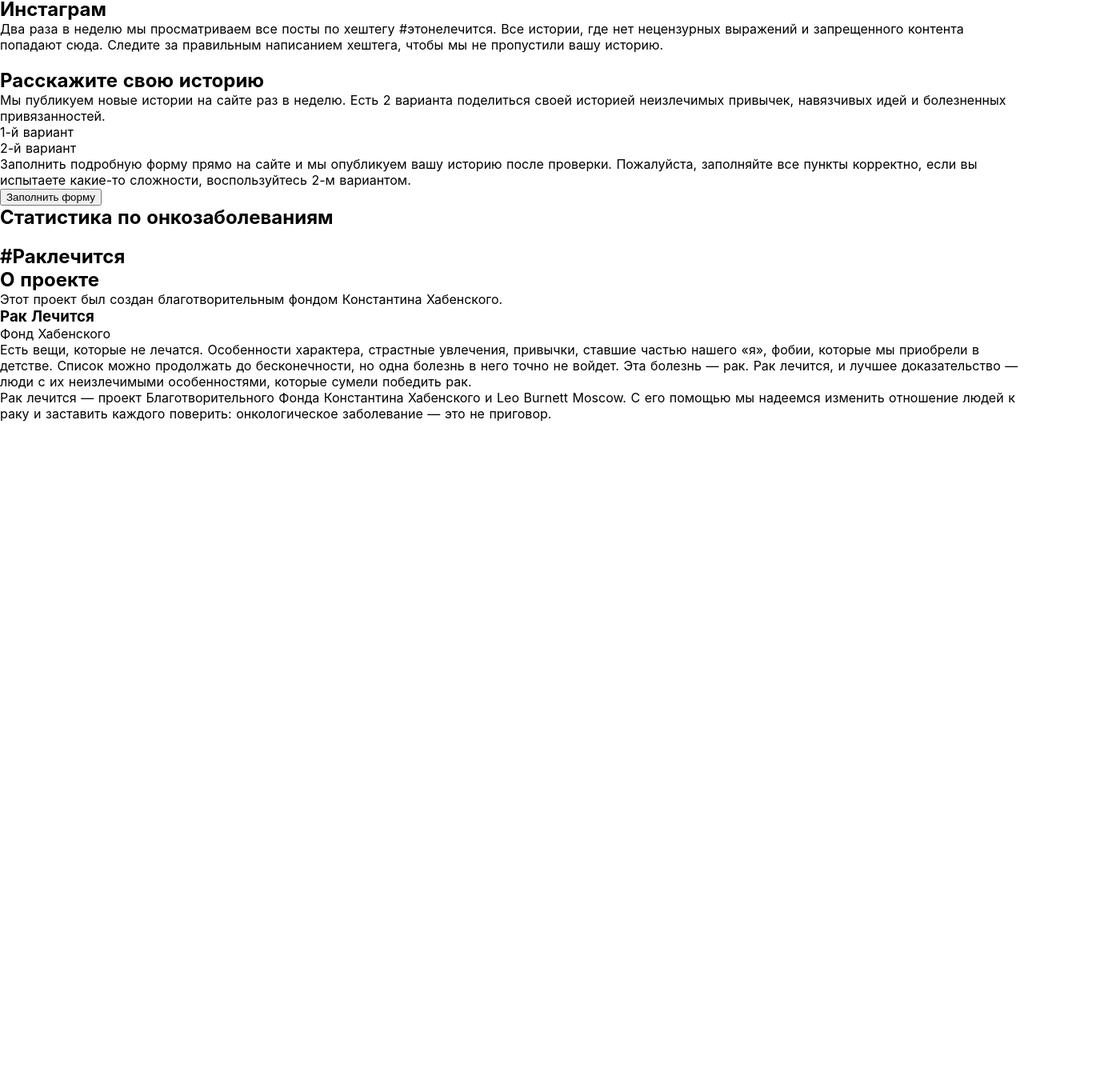
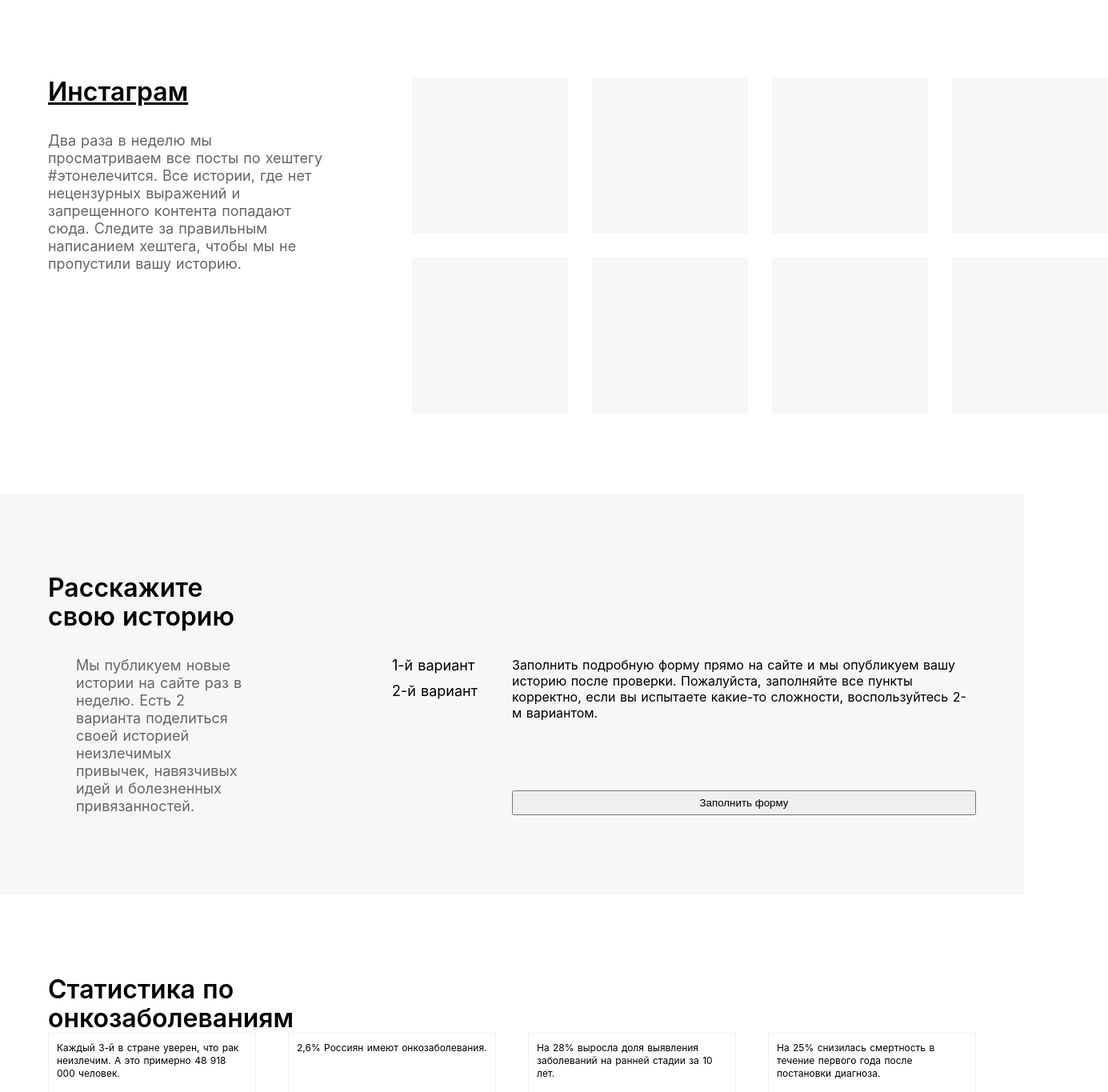
Before and after one commit to Kristina100070/Project-RakLechitsa, a Nuxt app: page / in a window 1280 px wide. Shown: the part 1835-3200 px from the top of the page at 80% size, 1385 px wide, since content can reach past the window. Before the commit the page ends 2362 px from the top, so only its background shows below. Built offline with nearby package versions, Linux system fonts and the light colour scheme.

Commit message:
socialNetwork yourStory Statistics

```diff
--- a/components/blocks/Social-network.vue
+++ b/components/blocks/Social-network.vue
@@ -0,0 +1,64 @@
+<template>
+  <section class="social-network">
+    <div class="social-network__content">
+      <h2 class="social-network__title">Инстаграм</h2>
+      <p class="social-network__subtitle">
+        Два раза в неделю мы просматриваем все посты по хештегу #этонелечится.
+        Все истории, где нет нецензурных выражений и запрещенного контента
+        попадают сюда. Следите за правильным написанием хештега, чтобы мы не
+        пропустили вашу историю.
+      </p>
+    </div>
+    <div class="social-network__container">
+      <div class="social-network__image"></div>
+      <div class="social-network__image"></div>
+      <div class="social-network__image"></div>
+      <div class="social-network__image"></div>
+      <div class="social-network__image"></div>
+      <div class="social-network__image"></div>
+      <div class="social-network__image"></div>
+      <div class="social-network__image"></div>
+    </div>
+  </section>
+</template>
+
+<script>
+export default {};
+</script>
+
+<style scoped>
+.social-network {
+  padding: 100px 60px;
+  height: auto;
+  display: grid;
+  grid-template-columns: 1fr 1fr;
+  grid-column-gap: 110px;
+}
+
+.social-network__title {
+  font-weight: 600;
+  font-size: 32px;
+  line-height: 36px;
+  text-decoration-line: underline;
+}
+
+.social-network__subtitle {
+  padding-top: 32px;
+  font-size: 18px;
+  line-height: 22px;
+  min-width: 345px;
+  color: #666666;
+}
+
+.social-network__container {
+  display: grid;
+  grid-template-columns: 195px 195px 195px 195px;
+  gap: 30px;
+}
+
+.social-network__image {
+  background-color: #f7f7f7;
+  width: 195px;
+  height: 195px;
+}
+</style>
--- a/components/blocks/Statistics.vue
+++ b/components/blocks/Statistics.vue
@@ -0,0 +1,77 @@
+<template>
+  <section class="statistics">
+    <h2 class="statistics__title">Статистика по онкозаболеваниям</h2>
+    <div class="statistics__container">
+      <div class="statistics__card">
+        <h2 class="card__title">
+          Каждый 3-й в стране уверен, что рак неизлечим. А это примерно 48 918
+          000 человек.
+        </h2>
+        <img class="card__image" />
+        <p class="card__info"></p>
+        <p class="card__source"></p>
+      </div>
+      <div class="statistics__card">
+        <h2 class="card__title">2,6% Россиян имеют онкозаболевания.</h2>
+        <img class="card__image" />
+        <p class="card__info"></p>
+        <p class="card__source"></p>
+      </div>
+      <div class="statistics__card">
+        <h2 class="card__title">
+          На 28% выросла доля выявления заболеваний на ранней стадии за 10 лет.
+        </h2>
+        <img class="card__image" />
+        <p class="card__info"></p>
+        <p class="card__source"></p>
+      </div>
+      <div class="statistics__card">
+        <h2 class="card__title">
+          На 25% снизилась смертность в течение первого года после постановки
+          диагноза.
+        </h2>
+        <img class="card__image" />
+        <p class="card__info"></p>
+        <p class="card__source"></p>
+      </div>
+    </div>
+  </section>
+</template>
+
+<script>
+export default {};
+</script>
+
+<style scoped>
+.statistics {
+  padding: 100px 60px;
+  display: flex;
+  flex-direction: column;
+}
+
+.statistics__title {
+  font-weight: 600;
+  font-size: 32px;
+  line-height: 36px;
+  max-width: 380px;
+}
+
+.statistics__container {
+  display: grid;
+  grid-template-columns: 1fr 1fr 1fr 1fr;
+  grid-column-gap: 40px;
+}
+
+.statistics__card {
+  border: 1px solid #efefef;
+  min-height: 300px;
+}
+
+.card__title {
+  font-weight: normal;
+  font-size: 12px;
+  line-height: 16px;
+  max-width: 260px;
+  padding: 10px;
+}
+</style>
--- a/components/blocks/Your-story.vue
+++ b/components/blocks/Your-story.vue
@@ -0,0 +1,76 @@
+<template>
+  <section class="your-story">
+    <div class="your-story__main-info">
+      <h2 class="your-story__title">Расскажите свою историю</h2>
+      <p class="your-story__subtitle">
+        Мы публикуем новые истории на сайте раз в неделю. Есть 2 варианта
+        поделиться своей историей неизлечимых привычек, навязчивых идей и
+        болезненных привязанностей.
+      </p>
+    </div>
+    <div class="your-story__form">
+      <div class="form__variants">
+        <p class="form__variant">1-й вариант</p>
+        <p class="form__variant">2-й вариант</p>
+      </div>
+      <p class="form__info">
+        Заполнить подробную форму прямо на сайте и мы опубликуем вашу историю
+        после проверки. Пожалуйста, заполняйте все пункты корректно, если вы
+        испытаете какие-то сложности, воспользуйтесь 2-м вариантом.
+      </p>
+      <button class="form__button">Заполнить форму</button>
+    </div>
+  </section>
+</template>
+
+<script>
+export default {};
+</script>
+
+<style scoped>
+.your-story {
+  padding: 100px 60px;
+  background-color: #f7f7f7;
+  display: grid;
+  grid-template-columns: 1fr 1fr;
+  grid-column-gap: 185px;
+}
+
+.your-story__title {
+  font-weight: 600;
+  font-size: 32px;
+  line-height: 36px;
+  max-width: 413px;
+}
+
+.your-story__subtitle {
+  font-size: 18px;
+  line-height: 22px;
+  color: #666666;
+  padding: 32px 0 0 35px;
+  max-width: 372px;
+}
+
+.your-story__form {
+  display: grid;
+  grid-template-columns: 120px 580px;
+  grid-column-gap: 30px;
+  padding-top: 104px;
+  grid-row-gap: 78px;
+}
+
+.form__variants {
+  grid-row-start: 1;
+  grid-row-end: 3;
+}
+
+.form__variant {
+  font-size: 18px;
+  line-height: 22px;
+  padding-top: 10px;
+}
+
+.form__variant:first-child {
+  padding: 0;
+}
+</style>
--- a/pages/index.vue
+++ b/pages/index.vue
@@ -15,51 +15,11 @@
         </h2>
       </section>
 
-      <section class="social-network content__social-network">
-        <h2 class="social-network__title">Инстаграм</h2>
-        <p class="social-network__subtitle">
-          Два раза в неделю мы просматриваем все посты по хештегу #этонелечится.
-          Все истории, где нет нецензурных выражений и запрещенного контента
-          попадают сюда. Следите за правильным написанием хештега, чтобы мы не
-          пропустили вашу историю.
-        </p>
-        <img class="social0network__image" />
-      </section>
+      <socialNetwork />
 
-      <section class="your-story content__your-story">
-        <div class="two-columns">
-          <div class="two-columns__main-info">
-            <h2 class="two-columns__title">Расскажите свою историю</h2>
-            <p class="two-columns__subtitle">
-              Мы публикуем новые истории на сайте раз в неделю. Есть 2 варианта
-              поделиться своей историей неизлечимых привычек, навязчивых идей и
-              болезненных привязанностей.
-            </p>
-          </div>
+      <yourStory />
 
-          <div class="two-columns__form">
-            <p class="form__variant">1-й вариант</p>
-            <p class="form__variant">2-й вариант</p>
-            <p class="form__info">
-              Заполнить подробную форму прямо на сайте и мы опубликуем вашу
-              историю после проверки. Пожалуйста, заполняйте все пункты
-              корректно, если вы испытаете какие-то сложности, воспользуйтесь
-              2-м вариантом.
-            </p>
-            <button class="form__button">Заполнить форму</button>
-          </div>
-        </div>
-      </section>
-
-      <section class="statistics content__statistics">
-        <h2 class="statistics__title">Статистика по онкозаболеваниям</h2>
-        <div class="statistics-card">
-          <h2 class="statistics-card__title"></h2>
-          <img class="statistics-card__image" />
-          <p class="statistics-card__info"></p>
-          <p class="statistics-card__source"></p>
-        </div>
-      </section>
+      <statistics />
 
       <section class="cover content__cover">
         <h2 class="cover__title">#Раклечится</h2>
@@ -103,12 +63,19 @@
 import Description from '@/components/blocks/Description';
 import Rectangle from '@/components/blocks/Rectangle';
 import Stories from '@/components/blocks/Stories';
+import SocialNetwork from '@/components/blocks/Social-network';
+import YourStory from '@/components/blocks/Your-story';
+import Statistics from '@/components/blocks/Statistics';
+
 export default {
   components: {
     lead: Lead,
     description: Description,
     rectangle: Rectangle,
     stories: Stories,
+    socialNetwork: SocialNetwork,
+    yourStory: YourStory,
+    statistics: Statistics,
   },
 };
 </script>
```
Also changed, not shown: static/images/maxresdefault-1-1024x608.jpg (added).
